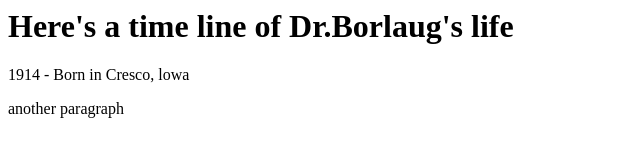
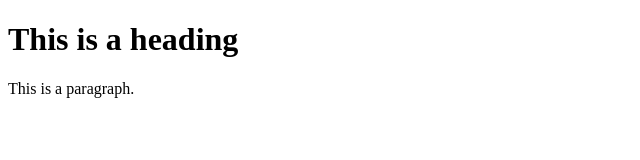
Before and after one commit to kokon2020/tribute, a plain HTML site: page index.html in a window 1280 px wide. Shown: the whole page, without its empty margins (0-640 px from the left). Drawn offline with Linux system fonts and the light colour scheme.

Commit message:
Update index.html

```diff
--- a/index.html
+++ b/index.html
@@ -1,13 +1,10 @@
+<!DOCTYPE html>
 <html>
-<head>
-<title>Dr.Norman Borlaug</title>
-</head>
+<title>HTML Tutorial</title>
 <body>
 
-<h1>Here's a time line of Dr.Borlaug's life</h1>
-<p> 1914 - Born in Cresco, lowa</p>
-<p>another paragraph</p>
-
+<h1>This is a heading</h1>
+<p>This is a paragraph.</p>
 
 </body>
 </html>
```
